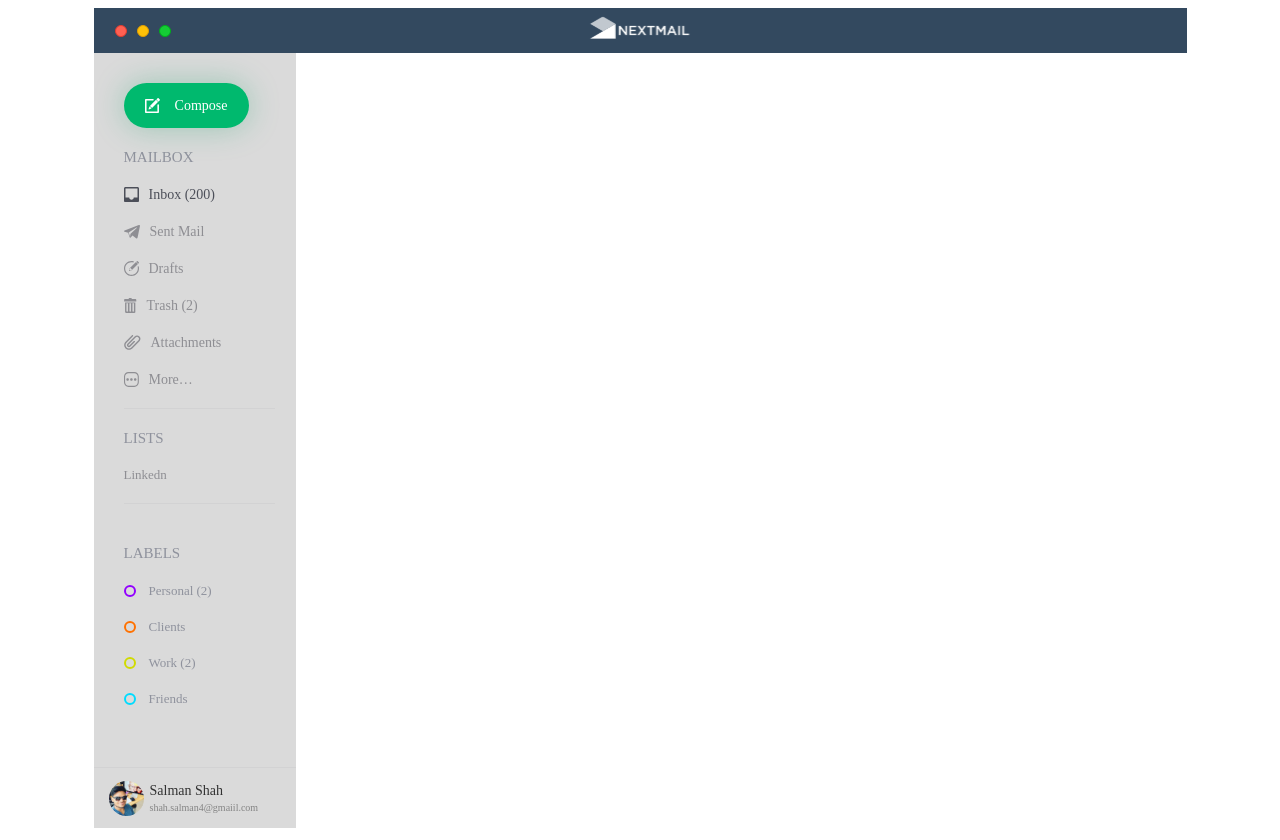
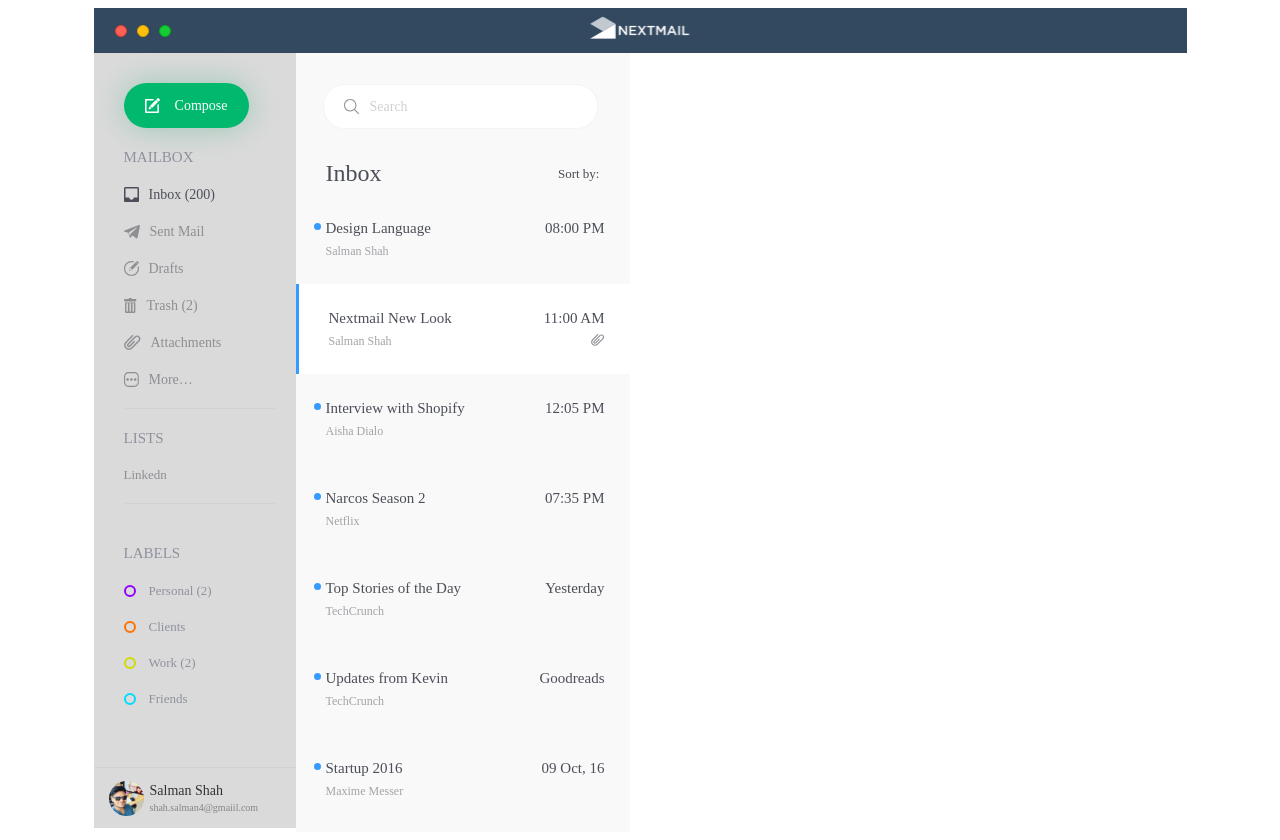
Before and after one commit to Maksim1509/uts, a React app: page / in a window 1280 px wide. Built offline with nearby package versions, Linux system fonts and the light colour scheme.

Commit message:
added mailbox component

```diff
--- a/src/components/App.jsx
+++ b/src/components/App.jsx
@@ -1,7 +1,7 @@
 import React from 'react';
-import Header from './Header/';
-import SideBarMenu from './SideBarMenu/';
-import Mailbox from './Mailbox';
+import Header from './Header';
+import SideBarMenu from './SideBarMenu';
+import MailBox from './MailBox';
 import Content from './Content';
 import Profile from './Profile';
 
@@ -14,7 +14,7 @@
             <SideBarMenu />
             <Profile />
           </div>
-          <Mailbox />
+          <MailBox />
           <Content />
         </main>
     </div>
--- /dev/null
+++ b/src/components/MailBox/index.jsx
@@ -0,0 +1,54 @@
+import React, { useState } from 'react';
+import cn from 'classnames';
+import './index.scss';
+import Search from '../Search';
+import AttachmentIcon from '../icons/AttachmentIcon'
+import messagesData from './messages-data';
+
+const MailBox = () => {
+
+// [{ id, autor, theme, time, isRead }, {...}]
+
+  const [messages] = useState(messagesData);
+  const [messageSelected, setMessageSelected] = useState(1);
+  console.log(messageSelected)
+  const selectMessageHandler = (id) => () => {
+    setMessageSelected(id);
+  };
+
+  const renderMessage = ({ id, author, theme, time, isRead, hasAttachment }) => {
+    const makretClasses = cn({ 'message-marker': true, 'message-marker--read': isRead });
+    const messageClasses = cn({ message: true, 'message--selected': id === messageSelected });
+    return (
+      <div key={id} className={messageClasses} onClick={selectMessageHandler(id)}>
+        <div className={makretClasses}></div>
+        <div className="message-preview">
+          <span className="message-theme">{theme}</span>
+          <time className="message-time">{time}</time>
+          <div className="message-break"></div>
+          <span className="message-autor">{author}</span>
+          {hasAttachment && <AttachmentIcon />}
+        </div>
+      </div>
+    );
+  };
+
+  return (
+    <div className="mailBox">
+      <div className="mailBox-search">
+        <Search />
+      </div>
+      <div className="mailBox-header">
+        <span>Inbox</span>
+        <div className="mailBox-sort-select">
+          Sort by:
+        </div>
+      </div>
+      <div className="mailBox-messages">
+        {messages.map(renderMessage)}
+      </div>
+    </div>
+  );
+};
+
+export default MailBox;
--- /dev/null
+++ b/src/components/MailBox/index.scss
@@ -0,0 +1,101 @@
+.mailBox {
+  padding-top: 31px;
+  background-color: #F9F9F9;;
+  box-sizing: border-box;
+  width: 334px;
+}
+
+.mailBox-search {
+  padding-left: 27px;
+  padding-right: 32px;
+}
+
+.mailBox-header {
+  box-sizing: border-box;
+  font-family: SF UI Display;
+  font-style: normal;
+  font-weight: normal;
+  font-size: 24px;
+  line-height: 29px;
+  color: #4C4F59;
+  width: 100%;
+  margin-top: 30px;
+  display: flex;
+  align-items: center;
+  justify-content: space-between;
+  padding: 0 30px;
+  padding-bottom: 6px;
+}
+
+.mailBox-sort-select {
+  font-size: 13px;
+  line-height: 16px;
+  color: #484C51;
+}
+
+.mailBox-messages {
+  font-family: SF UI Display;
+  font-style: normal;
+  font-weight: normal;
+  font-size: 15px;
+  line-height: 18px;
+  height: 638px;
+  overflow-y: scroll;
+}
+
+.message {
+  display: flex;
+  box-sizing: border-box;
+  width: 100%;
+  height: 90px;
+  padding: 25px 0;
+  padding-left: 18px;
+  padding-right: 25px;
+  cursor: pointer;
+  &--selected {
+    border-left: 3px solid #379AFF;
+    background-color: #FFFFFF;
+  }
+}
+
+.message-break {
+  flex-basis: 100%;
+  height: 0;
+}
+
+.message-preview {
+  display: flex;
+  flex-wrap: wrap;
+  align-content: space-between;
+  flex-grow: 1;
+}
+
+.message-theme {
+  flex-grow: 1;
+}
+.message-time, .message-theme {
+  color: #4C4F59;
+}
+
+.message-autor {
+  flex-grow: 1;
+  font-family: Proxima Nova;
+  font-style: normal;
+  font-weight: normal;
+  font-size: 12px;
+  line-height: 15px;
+  color: #A3A3A8;
+}
+
+.message-marker {
+  width: 7px;
+  height: 7px;
+  background: #379AFF;
+  flex-basis: 7px;
+  border-radius: 50%;
+  margin-top: 4px;
+  margin-right: 5px;
+  &--read {
+    opacity: 0;
+  }
+}
--- /dev/null
+++ b/src/components/MailBox/messages-data.js
@@ -0,0 +1,66 @@
+export default [
+  {
+    id: 0,
+    theme: 'Design Language',
+    time: '08:00 PM',
+    author: 'Salman Shah',
+    hasAttachment: false,
+    isRead: false,
+  },
+  {
+    id: 1,
+    theme: 'Nextmail New Look',
+    time: '11:00 AM',
+    author: 'Salman Shah',
+    hasAttachment: true,
+    isRead: true,
+  },
+  {
+    id: 2,
+    theme: 'Interview with Shopify ',
+    time: '12:05 PM',
+    author: 'Aisha Dialo',
+    hasAttachment: false,
+    isRead: false,
+  },
+  {
+    id: 3,
+    theme: 'Narcos Season 2',
+    time: '07:35 PM',
+    author: 'Netflix',
+    hasAttachment: false,
+    isRead: false,
+  },
+  {
+    id: 4,
+    theme: 'Top Stories of the Day',
+    time: 'Yesterday',
+    author: 'TechCrunch',
+    hasAttachment: false,
+    isRead: false,
+  },
+  {
+    id: 5,
+    theme: 'Updates from Kevin',
+    time: 'Goodreads',
+    author: 'TechCrunch',
+    hasAttachment: false,
+    isRead: false,
+  },
+  {
+    id: 6,
+    theme: 'Startup 2016',
+    time: '09 Oct, 16',
+    author: 'Maxime Messer',
+    hasAttachment: false,
+    isRead: false,
+  },
+  {
+    id: 7,
+    theme: 'Comment on your article',
+    time: '02/04/14',
+    author: 'Designmodo',
+    hasAttachment: true,
+    isRead: false,
+  },
+];
--- a/src/components/Mailbox.jsx
+++ /dev/null
@@ -1,7 +0,0 @@
-import React from 'react';
-
-const MailBox = () => {
-  return <div className="mailbox" />
-}
-
-export default MailBox;
--- /dev/null
+++ b/src/components/Search/index.jsx
@@ -0,0 +1,21 @@
+import React from 'react';
+import './index.scss';
+import SearchIcon from '../icons/SearchIcon';
+
+const Search = () => (
+  <div className="search">
+    <input
+    className="search-input"
+      type="text"
+      name="search"
+      id="search"
+      placeholder="Search"
+    />
+    <div className="search-icon">
+      <SearchIcon />
+    </div>
+
+  </div>
+);
+
+export default Search;
--- /dev/null
+++ b/src/components/Search/index.scss
@@ -0,0 +1,32 @@
+.search {
+  position: relative;
+}
+.search-input {
+  width: 275px;
+  height: 45px;
+  background: #FFFFFF;
+  border: 1px solid rgba(151, 151, 151, 0.101591);
+  box-sizing: border-box;
+  border-radius: 21.5px;
+  vertical-align: middle;
+  padding-left: 46px;
+  outline: none;
+    &::placeholder {
+    font-family: SF UI Display;
+    font-style: normal;
+    font-weight: normal;
+    font-size: 14px;
+    line-height: 17px;
+    color: #65676E;
+    opacity: 0.3;
+  }
+  &:focus::placeholder {
+    color: transparent;
+  }
+}
+
+.search-icon {
+  position: absolute;
+  top: 15px;
+  left: 21px;
+}
--- /dev/null
+++ b/src/components/icons/AttachmentIcon.jsx
@@ -0,0 +1,9 @@
+import React from 'react';
+
+const AttachmentIcon = () => (
+  <svg width="14" height="12" viewBox="0 0 14 12" fill="none" xmlns="http://www.w3.org/2000/svg">
+    <path fillRule="evenodd" clipRule="evenodd" d="M12.3628 1.1721C11.3023 0.111632 9.57207 0.111632 8.5116 1.1721L2.79067 6.92093C2.14881 7.56279 2.14881 8.59535 2.79067 9.23721C3.43253 9.87907 4.46509 9.87907 5.10695 9.23721L8.65114 5.66512C8.87439 5.44186 8.87439 5.10698 8.65114 4.88373C8.42788 4.66047 8.093 4.66047 7.86974 4.88373L4.29765 8.42791C4.1023 8.62326 3.76741 8.62326 3.57207 8.42791C3.37672 8.23256 3.37672 7.89768 3.57207 7.70233L9.293 1.95349C9.90695 1.33954 10.9395 1.33954 11.5535 1.95349C12.1674 2.56745 12.1674 3.6 11.5535 4.21396L5.83253 9.96279C4.77207 11.0233 3.06974 11.0233 2.03718 9.96279C0.976717 8.90233 0.976717 7.2 2.03718 6.16745L7.17207 1.03256C7.39532 0.809306 7.39532 0.474423 7.17207 0.251167C6.94881 0.027911 6.61393 0.027911 6.39067 0.251167L1.25579 5.35814C-0.223283 6.83721 -0.223283 9.26512 1.25579 10.7442C2.73486 12.2233 5.16276 12.2233 6.64183 10.7442L12.3628 5.02326C13.4232 3.96279 13.4232 2.23256 12.3628 1.1721Z" fill="#8E8E93"/>
+  </svg>
+);
+
+export default AttachmentIcon;
--- /dev/null
+++ b/src/components/icons/SearchIcon.jsx
@@ -0,0 +1,9 @@
+import React from 'react';
+
+const searchIcon = () => (
+  <svg width="15" height="15" viewBox="0 0 15 15" fill="none" xmlns="http://www.w3.org/2000/svg">
+    <path fillRule="evenodd" clipRule="evenodd" d="M14.8993 14.1672L10.9567 10.2244C11.8729 9.14189 12.4264 7.74253 12.4264 6.21322C12.4264 2.7818 9.64464 0 6.21322 0C2.7818 0 0 2.7818 0 6.21322C0 9.64464 2.7818 12.4264 6.21322 12.4264C7.74253 12.4264 9.14189 11.8729 10.2244 10.9565L14.1672 14.8993C14.3014 15.0336 14.5212 15.0336 14.6553 14.8993L14.8993 14.6553C15.0336 14.521 15.0336 14.3014 14.8993 14.1672ZM1.03554 6.21322C1.03554 3.35824 3.35824 1.03554 6.21322 1.03554C9.06819 1.03554 11.3909 3.35824 11.3909 6.21322C11.3909 9.06819 9.06819 11.3909 6.21322 11.3909C3.35824 11.3909 1.03554 9.06819 1.03554 6.21322Z" fill="#8E8E93"/>
+  </svg>
+);
+
+export default searchIcon;
```
